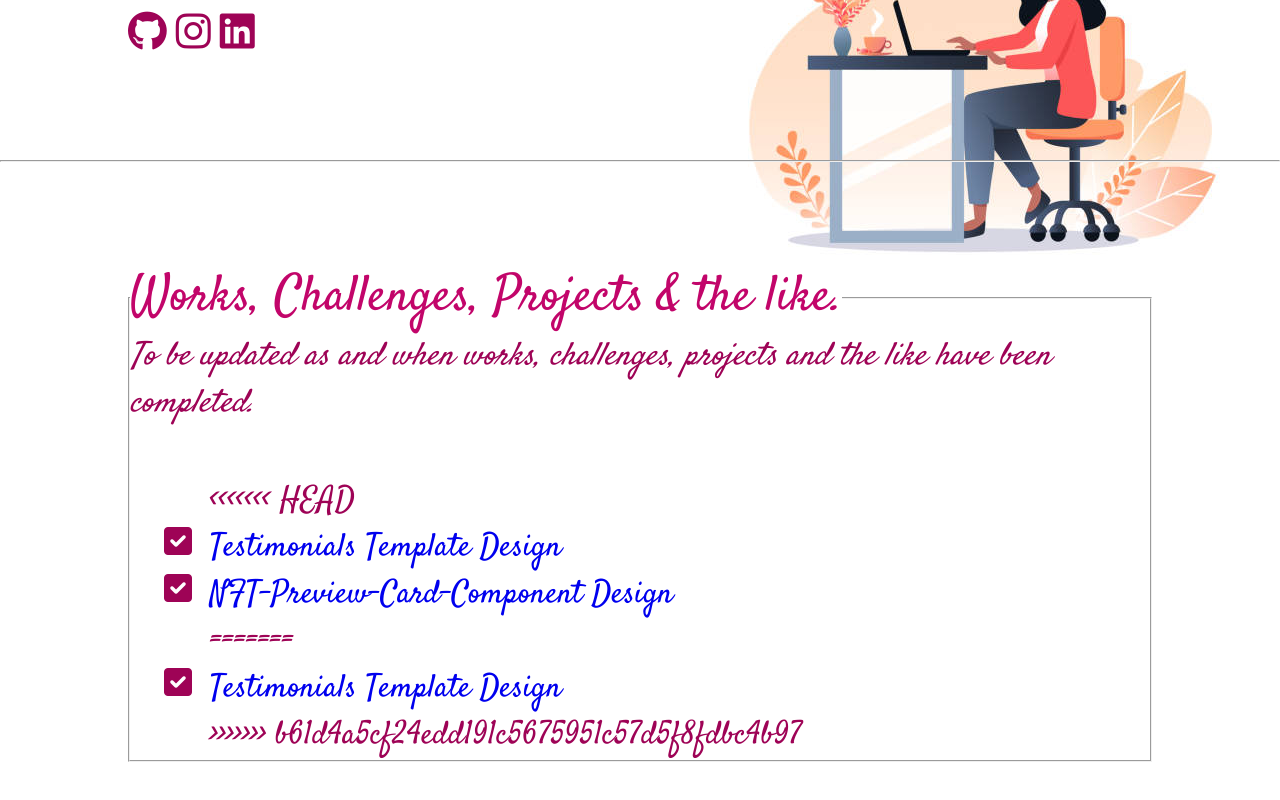
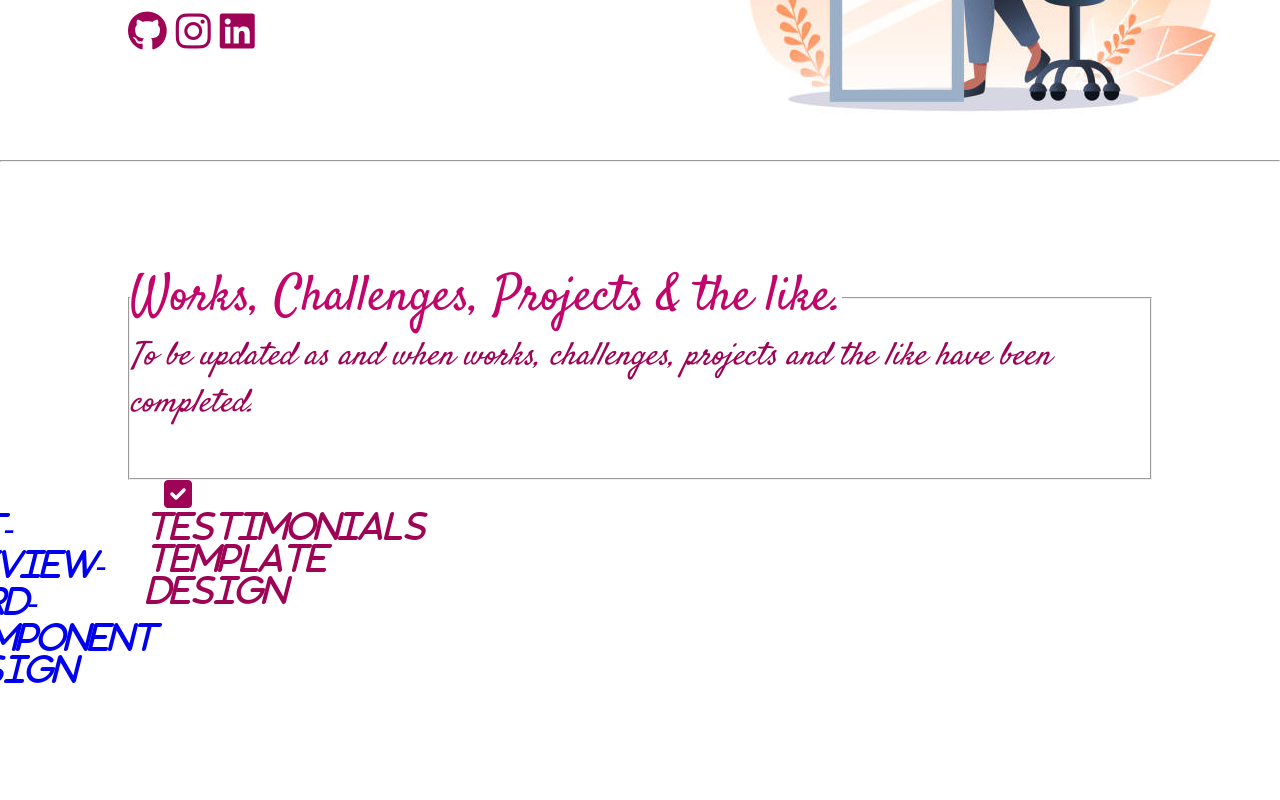
Before and after one commit to allyskorsah/allyskorsah.github.io, a plain HTML site: page index.html in a window 1280 px wide. Shown: the part 710-1510 px from the top of the page. After the commit the page ends 1395 px from the top, so only its background shows below. Drawn offline with Linux system fonts and the light colour scheme.

Commit message:
updated with new project

```diff
--- a/index.html
+++ b/index.html
@@ -50,13 +50,10 @@
             <legend>Works, Challenges, Projects & the like.</legend>
             <i>To be updated as and when works, challenges, projects and the like have been completed.</i>
             <ul class="fa-ul">
-<<<<<<< HEAD
-                <li><a href="https://allyskorsah.github.io/Testimonials-Template/"><i class="fa-li fa fa-check-square"></i>Testimonials Template Design</a></li>
 
-                <li><a href="https://allyskorsah.github.io/NFT-Preview-Card-Component/"><i class="fa-li fa fa-check-square"></i>NFT-Preview-Card-Component Design</a></li>
-=======
-                <li><a href="https://allyskorsah.github.io/Testimonials-Template/" target="_blank"><i class="fa-li fa fa-check-square"></i>Testimonials Template Design</a></li>
->>>>>>> b61d4a5cf24edd191c5675951c57d5f8fdbc4b97
+                <li><a href="https://allyskorsah.github.io/Testimonials-Template/" target="_blank"><i class="fa-li fa fa-check-square"> <i>Testimonials Template Design</a></li>
+
+                <li><a href="https://allyskorsah.github.io/NFT-Preview-Card-Component/" target="_blank"><i class="fa-li fa fa-check-square"></i>NFT-Preview-Card-Component Design</a></li>
             </ul>
         </fieldset>
    </div>
```
